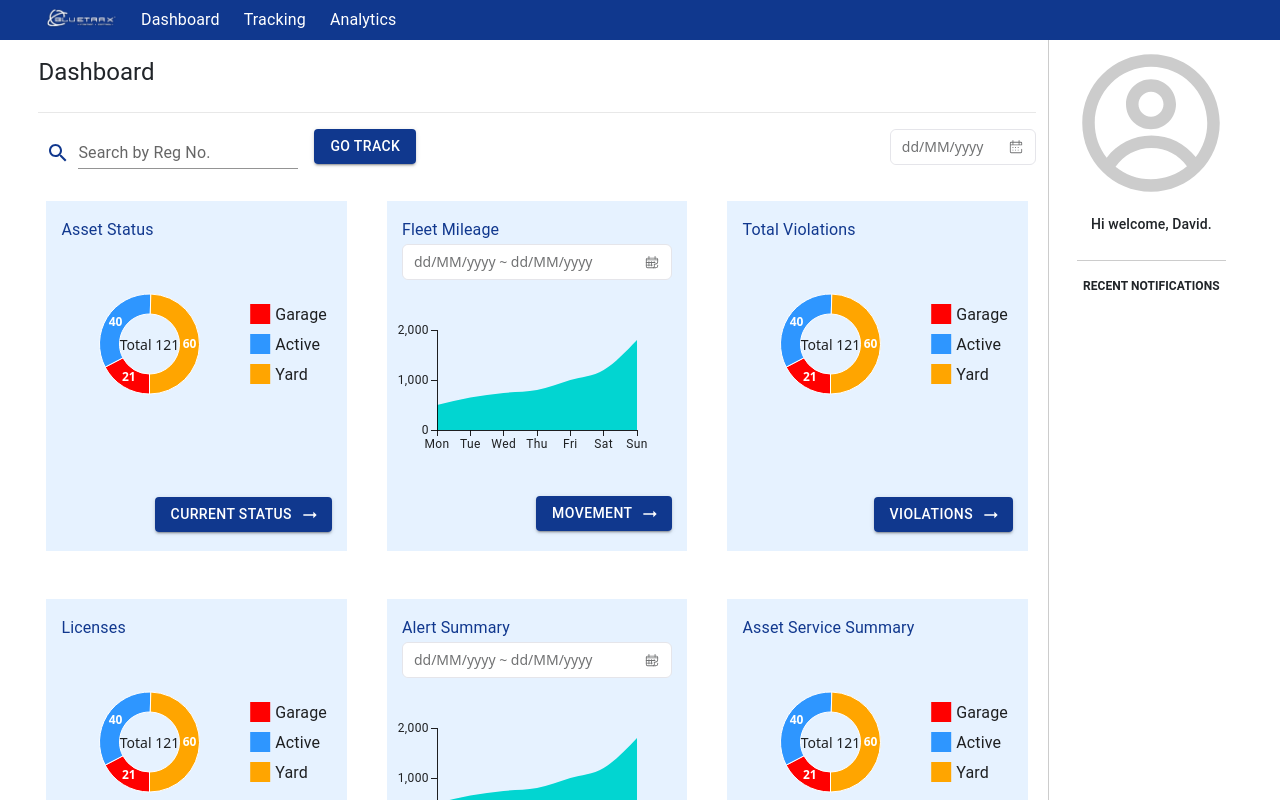
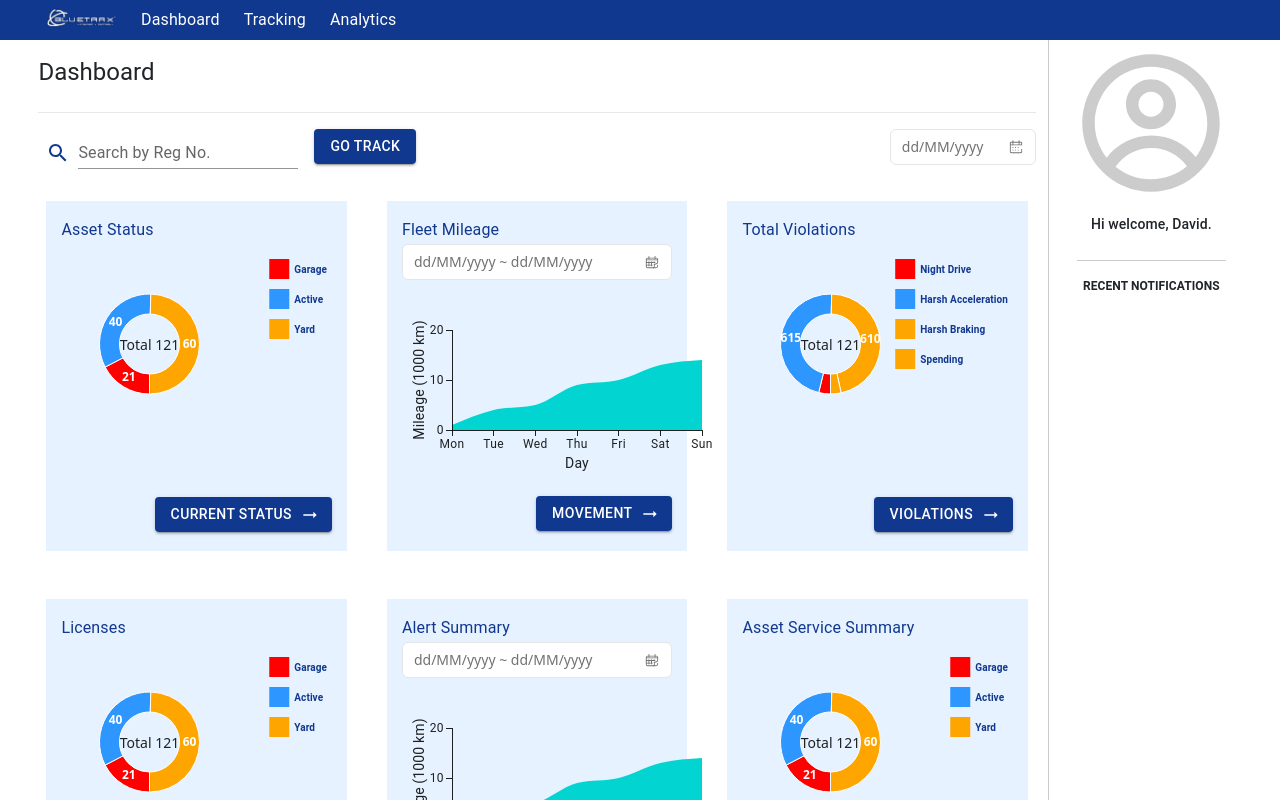
Before and after one commit to leo-mutuku/bluetrax, a React (Vite) app: page / in a window 1280 px wide. Shown: the top 800 px of the page. Built offline with nearby package versions, Linux system fonts and the light colour scheme.

Commit message:
update line chart

```diff
--- a/src/components/charts/AreaLineChart.jsx
+++ b/src/components/charts/AreaLineChart.jsx
@@ -1,21 +1,39 @@
 import * as React from "react";
 import { LineChart } from "@mui/x-charts/LineChart";
+import { Box, Stack } from "@mui/material";
 
-const uData = [500, 650, 740, 800, 1000, 1200, 1800];
+const uData = [1, 4, 5, 9, 10, 13, 14];
 const xLabels = ["Mon", "Tue", "Wed", "Thu", "Fri", "Sat", "Sun"];
 
 export default function AreaLineChart() {
   return (
+    <Stack
+      direction="row"
+      sx={{ width: "100%" }}
+      className="custom-y-padding-bottom"
+    >
+      <Box sx={{ flexGrow: 1 }}>
         <LineChart
-      width={300}
+          width={350}
           height={200}
           series={[{ data: uData, area: true, showMark: false }]}
-      xAxis={[{ scaleType: "point", data: xLabels }]}
+          xAxis={[{ scaleType: "point", data: xLabels, label: "Day" }]}
+          yAxis={[
+            {
+              position: "left",
+              label: "Mileage (1000 km)",
+              labelStyle: { transform: "translateX(-100px) !important" },
+              tickInterval: 200,
+              tickFormat: (value) => `${value} km`,
+            },
+          ]}
           sx={{
             ".MuiLineElement-root": {
               display: "none",
             },
           }}
         />
+      </Box>
+    </Stack>
   );
 }
--- a/src/components/charts/PieChart.jsx
+++ b/src/components/charts/PieChart.jsx
@@ -3,12 +3,6 @@ import { PieChart, pieArcLabelClasses } from "@mui/x-charts/PieChart";
 import { DefaultChartsLegend } from "@mui/x-charts/ChartsLegend";
 import { useDrawingArea } from "@mui/x-charts/hooks";
 import { styled } from "@mui/material/styles";
-
-const data = [
-  { value: 21, label: "Garage", color: "red" },
-  { value: 40, label: "Active" },
-  { value: 60, label: "Yard", color: "orange" },
-];
 
 const size = {
   width: 300,
@@ -31,7 +25,7 @@ function PieCenterLabel({ children }) {
   );
 }
 
-export default function PieChartWithCenterLabel() {
+export default function PieChartWithCenterLabel({ data }) {
   const [isHidden, setIsHidden] = React.useState(true);
   return (
     <PieChart
@@ -51,7 +45,17 @@ export default function PieChartWithCenterLabel() {
           endAngle: 180,
         },
       ]}
-      slotProps={{ legend: { hidden: false, boxWidth: 50, boxHeight: 40 } }}
+      slotProps={{
+        legend: {
+          hidden: false,
+          labelStyle: {
+            fontSize: 10,
+            fill: "#11388e",
+            fontWeight: "bold",
+          },
+          position: { vertical: "top", horizontal: "right" },
+        },
+      }}
       sx={{
         [`& .${pieArcLabelClasses.root}`]: {
           fill: "white",
--- a/src/pages/dashboard/index.jsx
+++ b/src/pages/dashboard/index.jsx
@@ -13,6 +13,32 @@ import SingleDate from "../../components/form/SingleDate";
 import ButtonWithIcon from "../../components/form/ButtonWithIcon";
 
 const assetStatus = [
+  { value: 21, label: "Garage", color: "red" },
+  { value: 40, label: "Active" },
+  { value: 60, label: "Yard", color: "orange" },
+];
+const fleetMileage = [
+  { value: 21, label: "Garage", color: "red" },
+  { value: 40, label: "Active" },
+  { value: 60, label: "Yard", color: "orange" },
+];
+const totalViolations = [
+  { value: 50, label: "Night Drive", color: "red" },
+  { value: 615, label: "Harsh Acceleration" },
+  { value: 610, label: "Harsh Braking", color: "orange" },
+  { value: 45, label: "Spending", color: "orange" },
+];
+const licenses = [
+  { value: 21, label: "Garage", color: "red" },
+  { value: 40, label: "Active" },
+  { value: 60, label: "Yard", color: "orange" },
+];
+const alertSummary = [
+  { value: 21, label: "Garage", color: "red" },
+  { value: 40, label: "Active" },
+  { value: 60, label: "Yard", color: "orange" },
+];
+const assetServiceSummary = [
   { value: 21, label: "Garage", color: "red" },
   { value: 40, label: "Active" },
   { value: 60, label: "Yard", color: "orange" },
@@ -73,7 +99,7 @@ const Dashboard = () => {
                         </Typography>
                       </Stack>
                       <Stack sx={{ alignItems: "center" }}>
-                        <PieChart data={assetStatus.assetStatus} />
+                        <PieChart data={assetStatus} />
                       </Stack>
                       <Stack sx={{ alignItems: "flex-end", marginTop: "37px" }}>
                         <ButtonWithIcon buttonName={"Current Status"} />
@@ -129,7 +155,7 @@ const Dashboard = () => {
                         </Typography>
                       </Stack>
                       <Stack sx={{ alignItems: "center" }}>
-                        <PieChart />
+                        <PieChart data={totalViolations} />
                       </Stack>
                       <Stack sx={{ alignItems: "flex-end", marginTop: "37px" }}>
                         <ButtonWithIcon buttonName={"Violations"} />
@@ -158,7 +184,7 @@ const Dashboard = () => {
                         </Typography>
                       </Stack>
                       <Stack sx={{ alignItems: "center" }}>
-                        <PieChart />
+                        <PieChart data={assetStatus} />
                       </Stack>
                       <Stack sx={{ alignItems: "flex-end" }}>
                         <ButtonWithIcon buttonName={"Current Status"} />
@@ -214,7 +240,7 @@ const Dashboard = () => {
                         </Typography>
                       </Stack>
                       <Stack sx={{ alignItems: "center" }}>
-                        <PieChart />
+                        <PieChart data={assetStatus} />
                       </Stack>
                       <Stack sx={{ alignItems: "flex-end" }}>
                         <ButtonWithIcon buttonName={"Violations"} />
```
Lines whose indentation alone changed are shown as unchanged.
